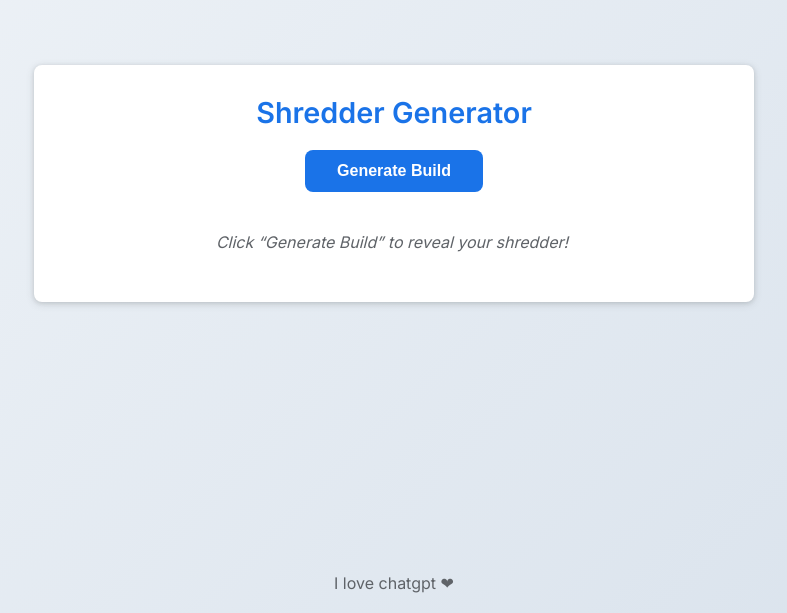
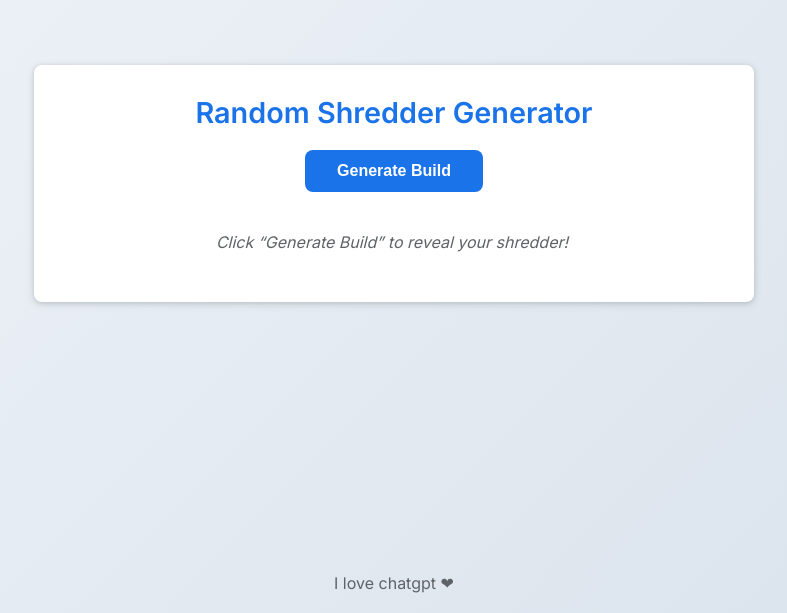
Before and after one commit to Folxh/RandomShredder, a plain HTML site: page index.html in a window 1280 px wide. Shown: the part 187-800 px from the top of the page, without its empty margins (246-1033 px from the left). Drawn offline with Linux system fonts and the light colour scheme.

Commit message:
Update index.html

```diff
--- a/index.html
+++ b/index.html
@@ -3,7 +3,7 @@
 <head>
   <meta charset="UTF-8">
   <meta name="viewport" content="width=device-width, initial-scale=1.0">
-  <title>Shredder Generator</title>
+  <title>Random Shredder Generator</title>
   <!-- Google Fonts -->
   <link href="https://fonts.googleapis.com/css2?family=Inter:wght@400;600&display=swap" rel="stylesheet">
   <style>
@@ -124,7 +124,7 @@
 <body>
   <main>
     <div class="generator">
-      <h1>Shredder Generator</h1>
+      <h1>Random Shredder Generator</h1>
       <button class="btn-spin" onclick="generateShredder()">Generate Build</button>
       <div class="result" id="result">
         <div class="placeholder">Click “Generate Build” to reveal your shredder!</div>
```
